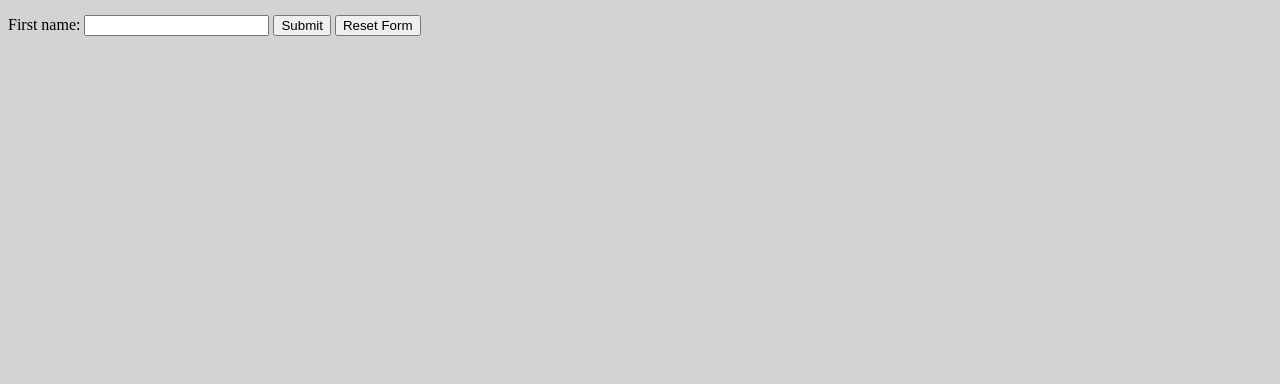
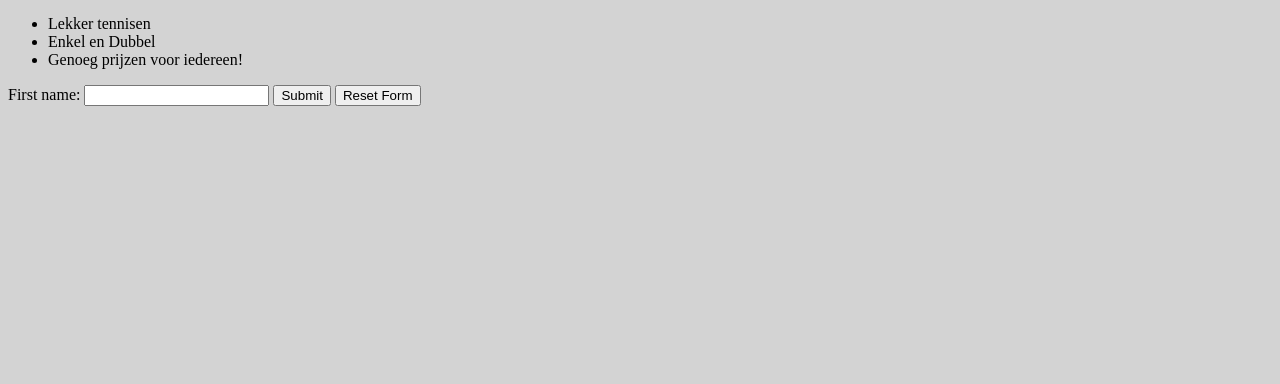
Before and after one commit to hetisvrijdagvandaag-cmyk/Weekopdracht-2-BaukeWiersma, a plain HTML site: page index.html in a window 1280 px wide. Shown: the part 416-800 px from the top of the page. Drawn offline with Linux system fonts and the light colour scheme.

Commit message:
WebLab Run 26-11-2026 16:35:37 (UTC+01:00)

```diff
--- a/index.html
+++ b/index.html
@@ -16,8 +16,12 @@
       </P>
   <P style="font-size:30px;"> En er is natuulijk wat te eten
     </P>
-
-  <form action="/action_page.php">
+<ul>
+  <li>Lekker tennisen</li>
+  <li>Enkel en Dubbel</li>
+  <li>Genoeg prijzen voor iedereen!</li>
+ </ul>
+<form action="/action_page.php">
   First name: <input type="text" name="fname">
   <button type="submit">Submit</button>
   <button type="reset">Reset Form</button>
```
Also changed, not shown: 1 other file.
